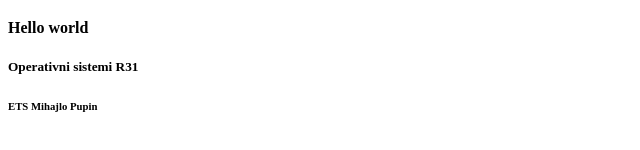
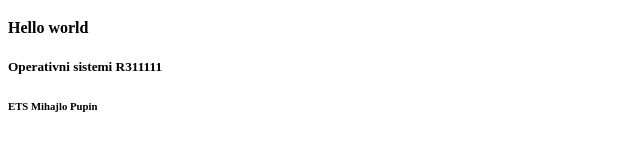
Before and after one commit to ristopopovic/vezba1, a plain HTML site: page index.html in a window 1280 px wide. Shown: the part 138-288 px from the top of the page, 0-640 px from the left. Drawn offline with Linux system fonts and the light colour scheme.

Commit message:
Update index.html

```diff
--- a/index.html
+++ b/index.html
@@ -2,5 +2,5 @@
 <h2>Hello world</h2>
 <h3>Hello world</h3>
 <h4>Hello world</h3>
-    <h5>Operativni sistemi R31</h5>
+    <h5>Operativni sistemi R311111</h5>
 <h6>ETS Mihajlo Pupin</h6>
```
